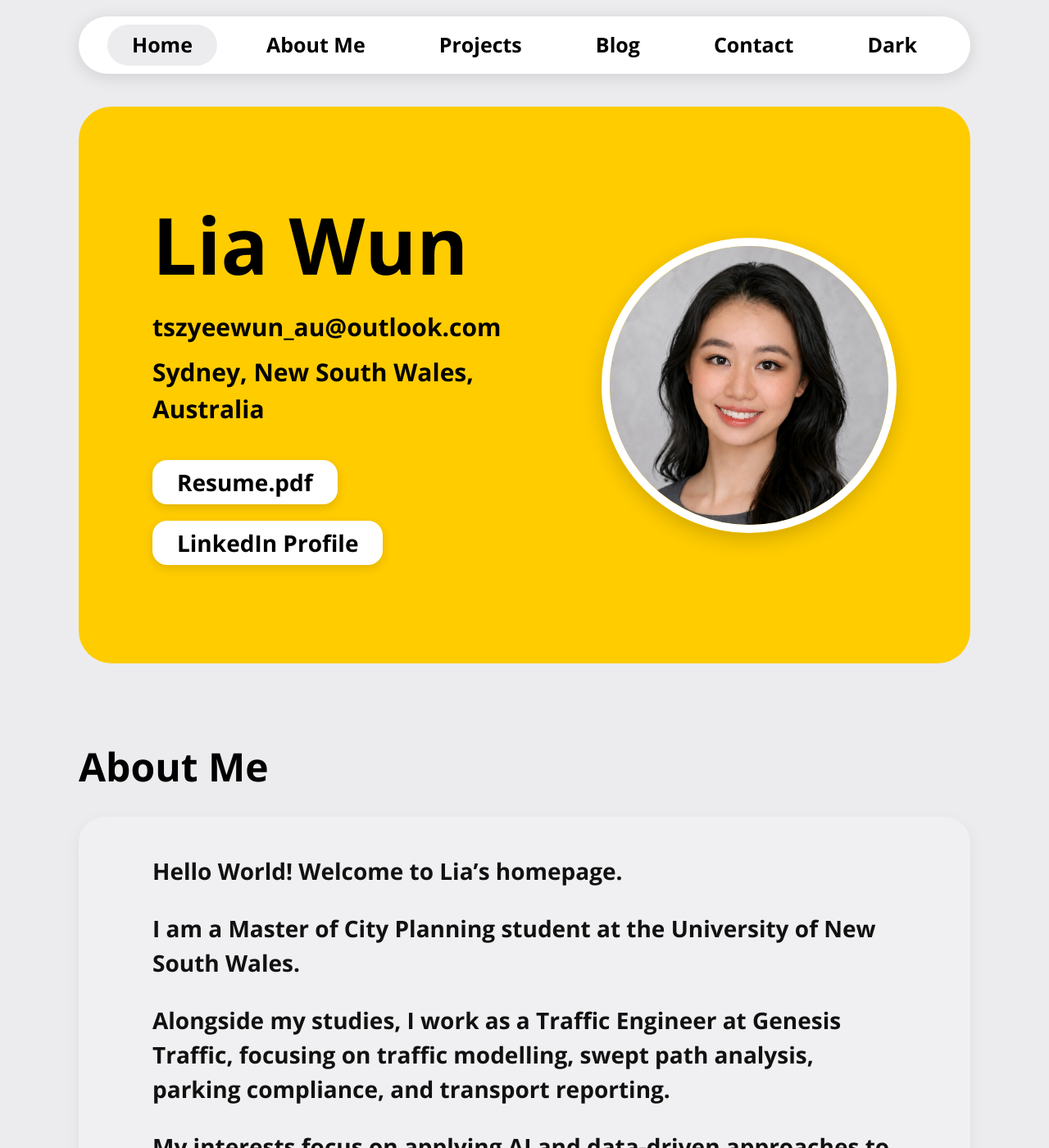
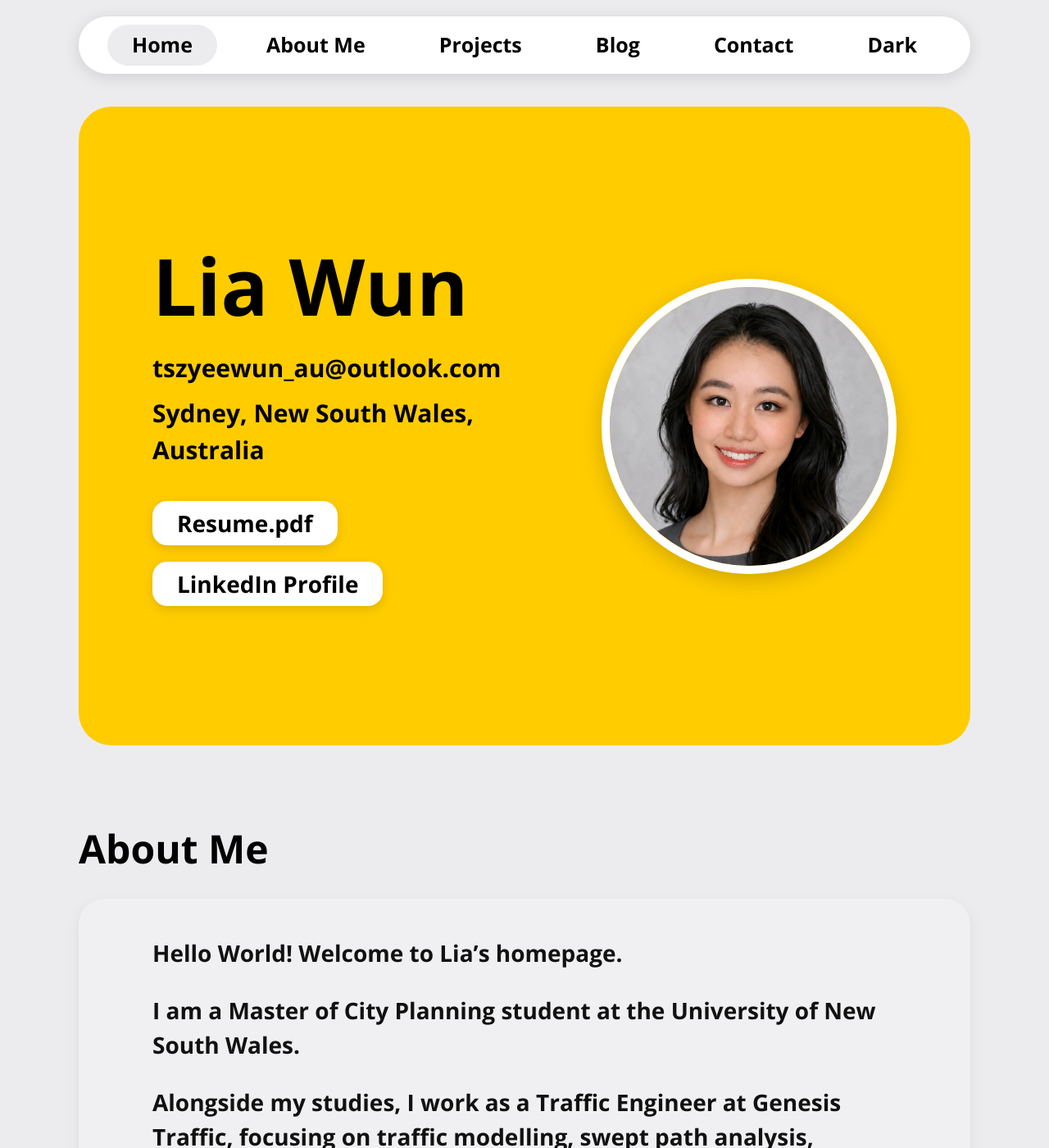
Before and after one commit to tszyeewun/tszyeewun.github.io, a Jekyll site: the page built from index.md, in a window 1280 px wide and 1400 px high. Shown: the whole window at 82% size. Built offline with Jekyll 4.4.1, drawn with Linux system fonts in a browser that asks for light colours.

Commit message:
Increase padding in default layout

```diff
--- a/_layouts/default.html
+++ b/_layouts/default.html
@@ -100,7 +100,7 @@
 
       border-radius:40px;
 
-      padding:120px 90px;
+      padding:170px 90px;
 
       display:flex;
       justify-content:space-between;
```
